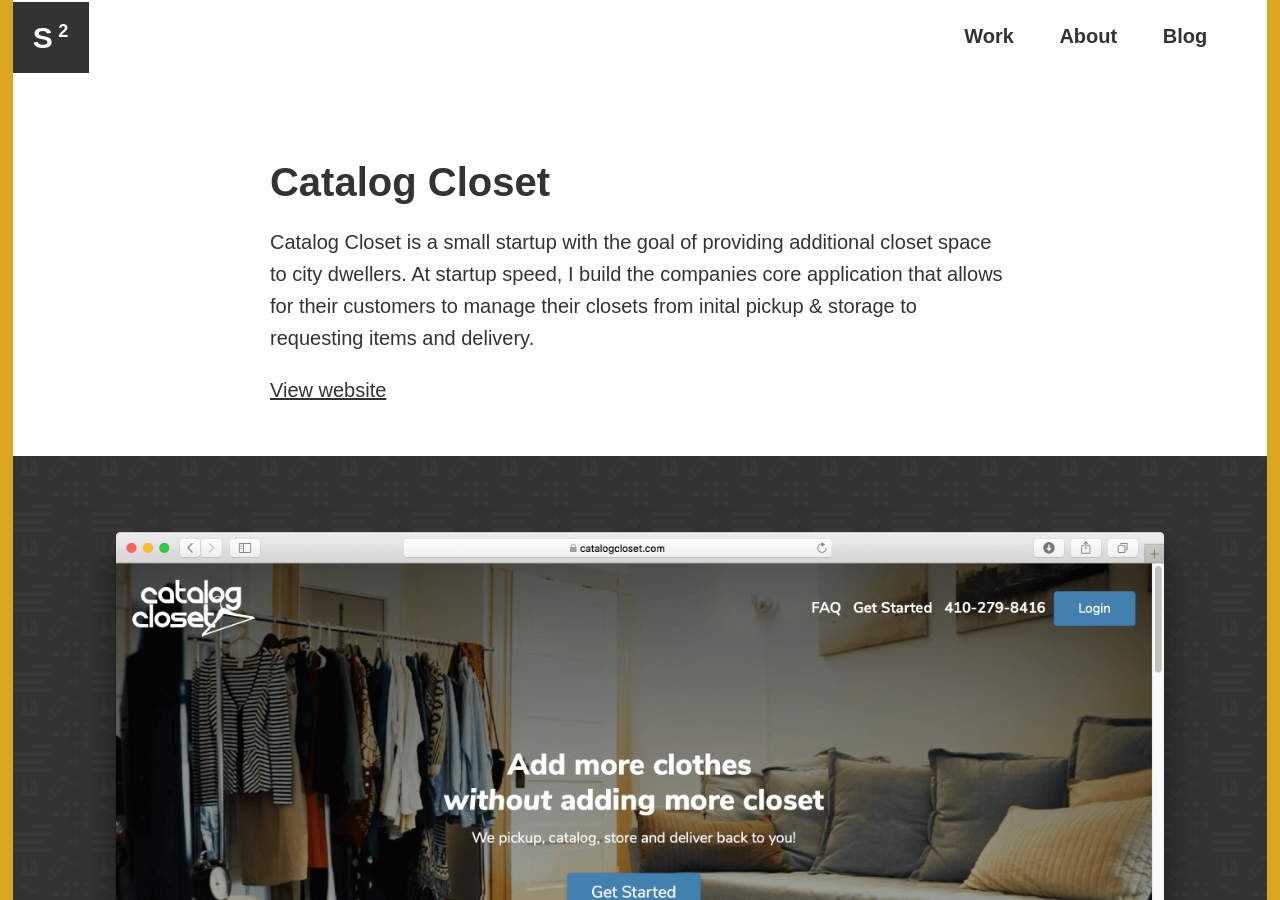
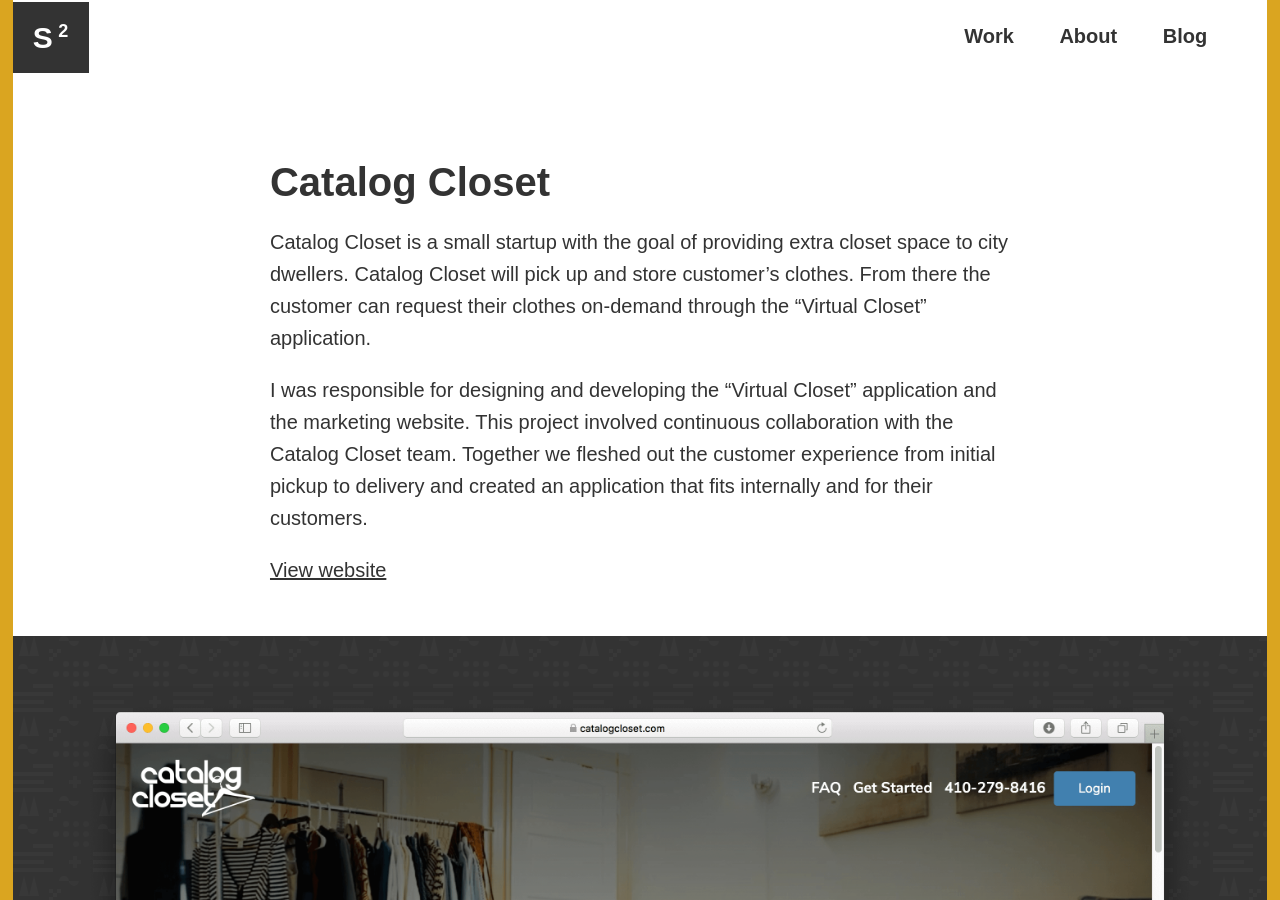
Before and after one commit to Steveiscreative/steveiscreative.github.io, a Jekyll site: the page built from _projects/catalog-closet.md, in a window 1280 px wide and 900 px high. Built offline with Jekyll 4.4.1, drawn with Linux system fonts in a browser that asks for light colours; some web fonts are replaced.

Commit message:
CC content updates

```diff
--- a/_projects/catalog-closet.md
+++ b/_projects/catalog-closet.md
@@ -11,4 +11,6 @@
   - '/assets/img/catalogcloset-3.png'
 ---
 
-Catalog Closet is a small startup with the goal of providing additional closet space to city dwellers. At startup speed, I build the companies core application that allows for their customers to manage their closets from inital pickup & storage to requesting items and delivery.
+Catalog Closet is a small startup with the goal of providing extra closet space to city dwellers. Catalog Closet will pick up and store customer's clothes. From there the customer can request their clothes on-demand through the "Virtual Closet" application.
+
+I was responsible for designing and developing the "Virtual Closet" application and the marketing website. This project involved continuous collaboration with the Catalog Closet team. Together we fleshed out the customer experience from initial pickup to delivery and created an application that fits internally and for their customers.
```
